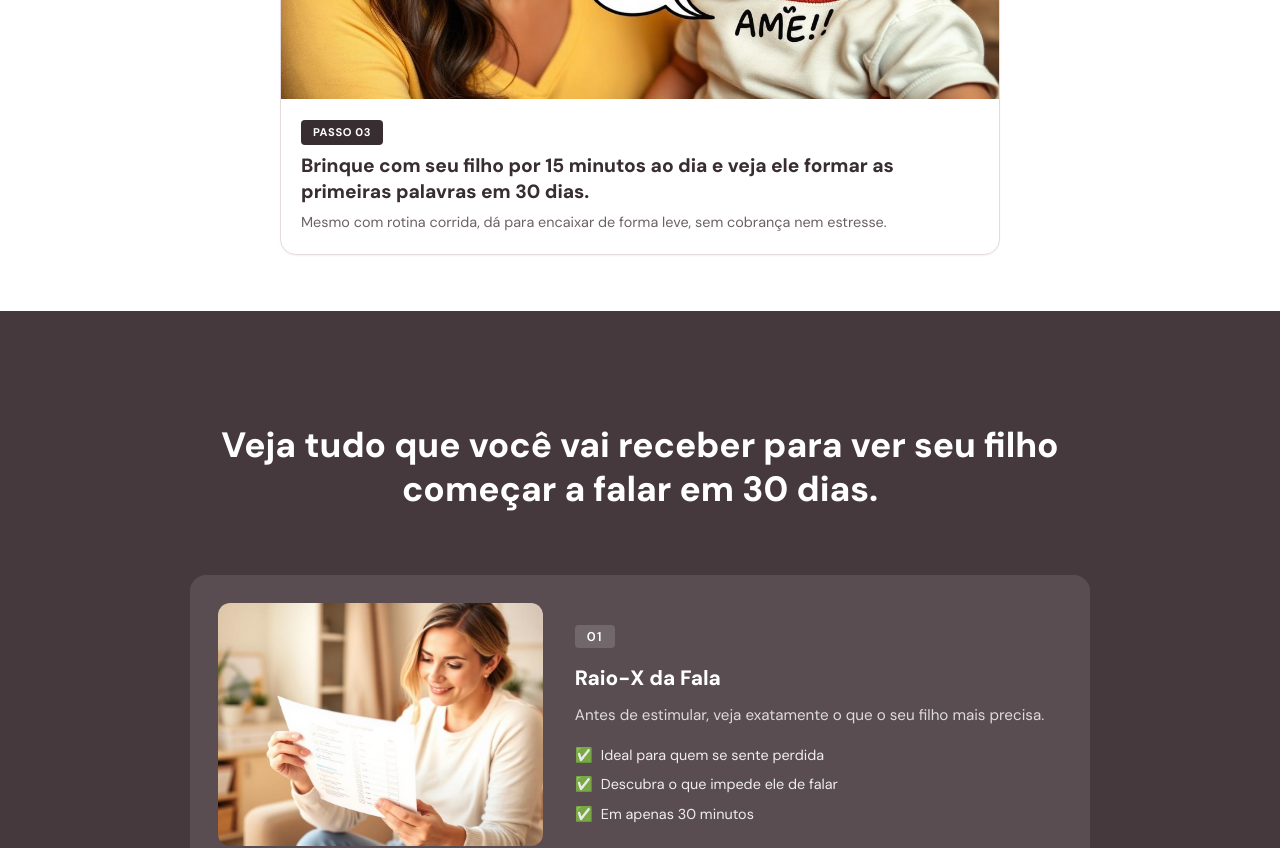
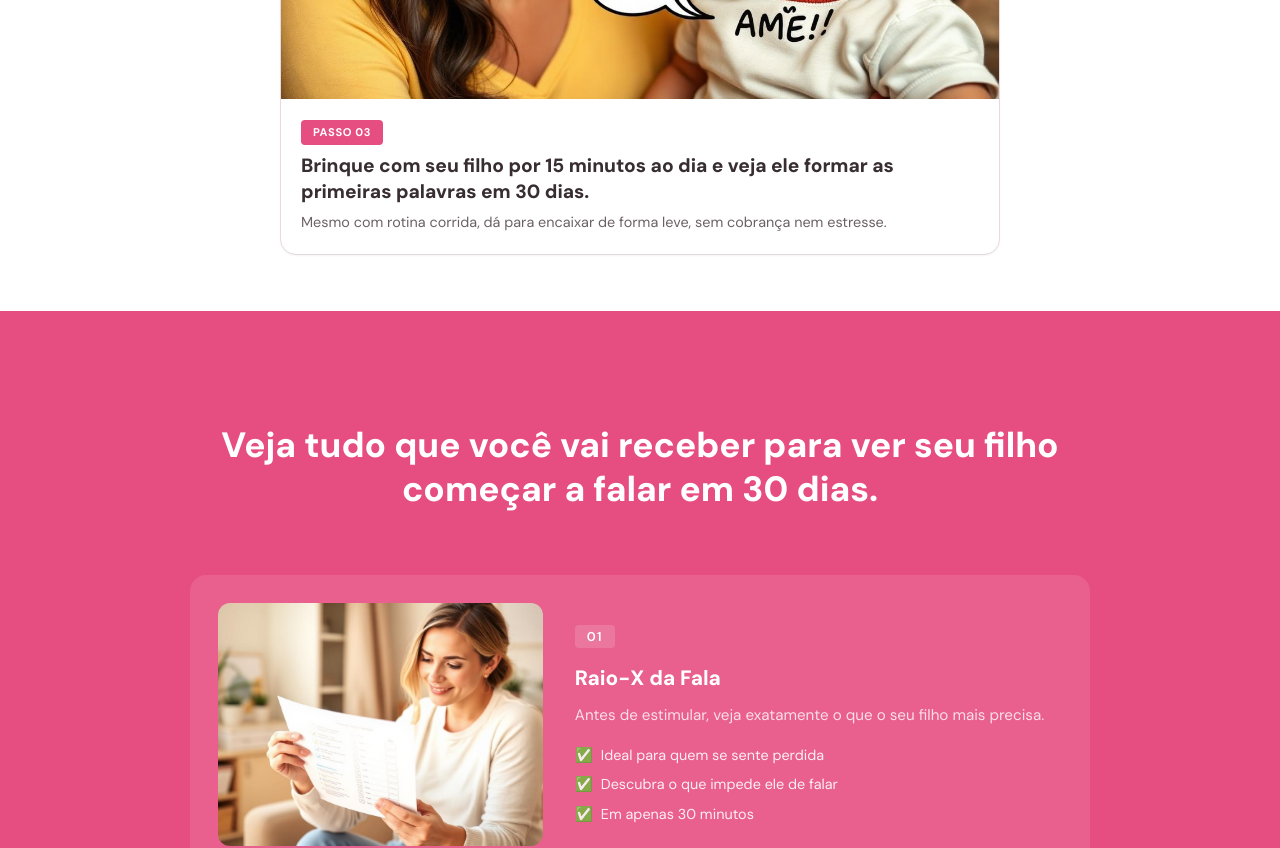
Before and after one commit to queima2m2-create/tiathayfono, a React (Vite) app: page / in a window 1280 px wide. Shown: the part 3960-4808 px from the top of the page. Built offline with nearby package versions, Linux system fonts and the light colour scheme; the HTML template or start-up script is replaced by a standard one.

Commit message:
Applied pink theme colors

```diff
--- a/src/components/landing/BonusSection.tsx
+++ b/src/components/landing/BonusSection.tsx
@@ -38,7 +38,7 @@ const bonuses = [
 ];
 
 const BonusSection = () => (
-  <section className="bg-primary pb-20 md:pb-28 px-6">
+  <section className="bg-rosa pb-20 md:pb-28 px-6">
     <div className="max-w-[900px] mx-auto">
       <h2 className="text-[1.4rem] md:text-[1.8rem] font-extrabold text-center text-background mb-14 pt-6 leading-[1.3]">
         E para garantir que seu filho comece a falar de verdade, como{" "}
--- a/src/components/landing/ComoFunciona.tsx
+++ b/src/components/landing/ComoFunciona.tsx
@@ -47,7 +47,7 @@ const ComoFunciona = () => (
               />
             </div>
             <div className="p-5">
-              <span className="inline-block bg-marrom-dark text-background text-[0.7rem] font-bold px-3 py-1 rounded mb-2 tracking-wider">
+              <span className="inline-block bg-rosa text-background text-[0.7rem] font-bold px-3 py-1 rounded mb-2 tracking-wider">
                 {s.num}
               </span>
               <h3 className="text-[1.05rem] md:text-[1.2rem] font-extrabold text-marrom-dark leading-[1.35] mb-1.5">
--- a/src/components/landing/GarantiaSection.tsx
+++ b/src/components/landing/GarantiaSection.tsx
@@ -2,7 +2,7 @@ import PricingBlock from "./PricingBlock";
 
 const GarantiaSection = () => (
   <>
-    <section className="bg-primary py-20 md:py-28 px-6">
+    <section className="bg-rosa py-20 md:py-28 px-6">
       <div className="max-w-[750px] mx-auto grid grid-cols-1 sm:grid-cols-[auto_1fr] gap-12 items-center text-background">
         <div className="w-[140px] h-[140px] rounded-full border-4 border-dourado flex flex-col items-center justify-center text-center mx-auto sm:mx-0 shrink-0">
           <span className="text-[2.6rem] font-black text-dourado leading-none">7</span>
--- a/src/components/landing/OQueRecebe.tsx
+++ b/src/components/landing/OQueRecebe.tsx
@@ -38,7 +38,7 @@ const mainItems = [
 ];
 
 const OQueRecebe = () => (
-  <section className="bg-primary py-20 md:py-28 px-6">
+  <section className="bg-rosa py-20 md:py-28 px-6">
     <div className="max-w-[900px] mx-auto">
       <h2 className="text-[1.6rem] md:text-[2.2rem] font-extrabold text-center text-background mb-16 leading-[1.25]">
         Veja tudo que você vai receber para ver seu filho começar a falar em 30 dias.
--- a/src/components/landing/PricingBlock.tsx
+++ b/src/components/landing/PricingBlock.tsx
@@ -19,7 +19,7 @@ const PricingBlock = ({ className = "", showUrgency = true }: { className?: stri
         12x de <strong className="text-[2.8rem] md:text-[3.2rem] font-black text-marrom-dark leading-none">R$ 6,86</strong>
       </p>
 
-      <div className="inline-block bg-marrom-dark text-background text-[1.3rem] font-black px-8 py-3 rounded-xl my-4">
+      <div className="inline-block bg-rosa text-background text-[1.3rem] font-black px-8 py-3 rounded-xl my-4">
         OU R$ 67 NO PIX
       </div>
 
```
